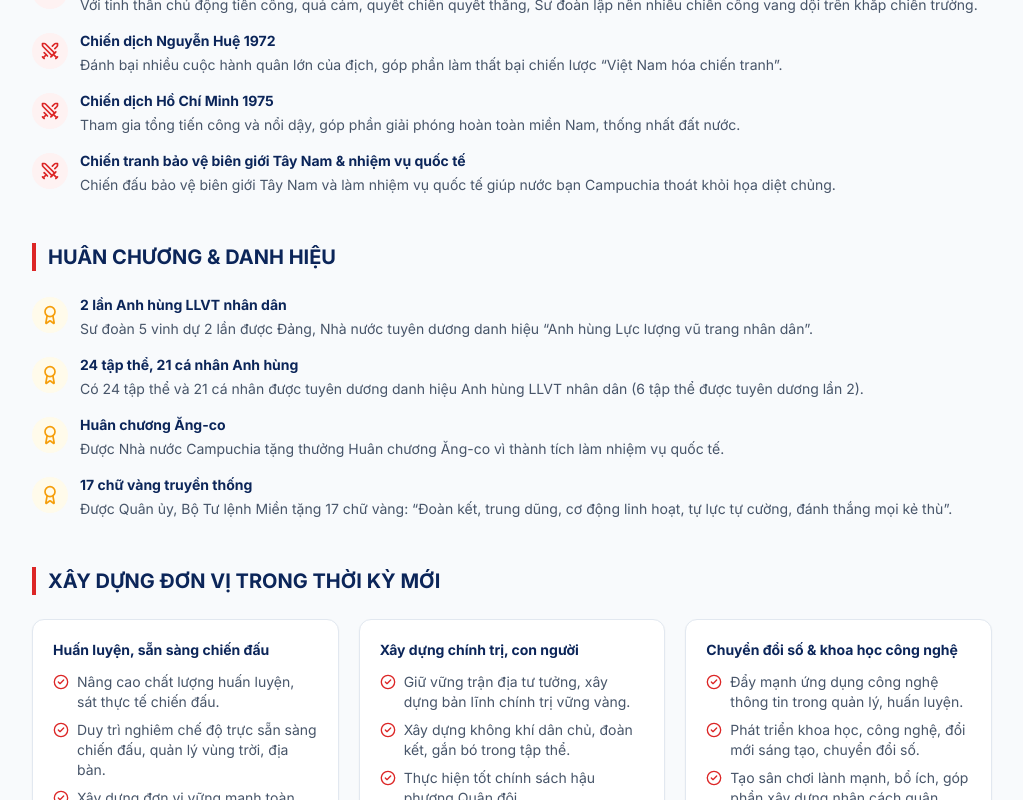
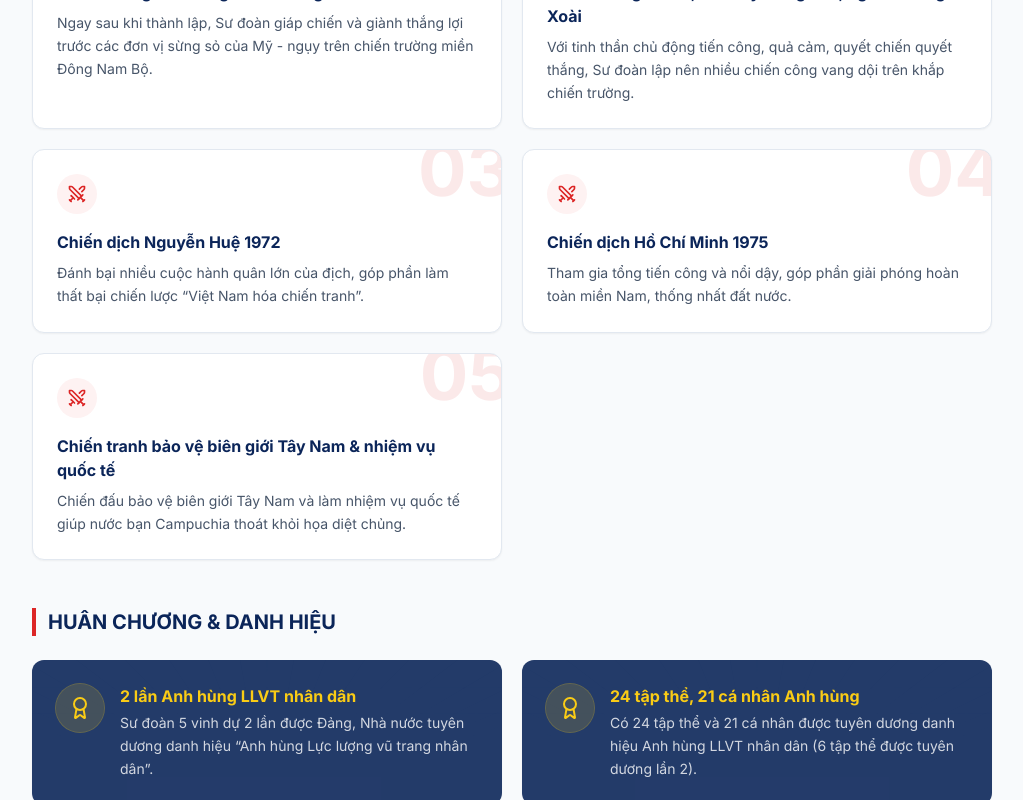
Before and after one commit to helloworld2346/news-cms, a React (Vite) app in the folder frontend/: page /gioi-thieu/lich-su-su-doan-5 in a window 1280 px wide. Shown: the part 2780-3580 px from the top of the page, without its empty margins (128-1151 px from the left). Built offline with nearby package versions, Linux system fonts and the light colour scheme.

Commit message:
feat(about): enhance DivisionHistoryPage layout with improved styling for battles and awards sections

```diff
--- a/frontend/src/features/about/pages/DivisionHistoryPage.tsx
+++ b/frontend/src/features/about/pages/DivisionHistoryPage.tsx
@@ -111,26 +111,43 @@ export default function DivisionHistoryPage() {
           <img
             src={anhHuyChuong}
             alt="Chiến công Sư đoàn 5"
-            className="mt-5 h-96 w-full object-cover shadow-sm md:h-[36rem]"
+            className="h-96 w-full object-cover shadow-sm md:h-[36rem]"
           />
           <figcaption className="mt-2 text-center text-xs italic text-slate-500">
             Thiếu tướng Du Trường Giang thừa ủy quyền của Chủ tịch nước trao
             tặng Huân chương Bảo vệ Tổ quốc hạng Nhì cho Bộ Chỉ huy Sư đoàn 5.
           </figcaption>
         </figure>
-        <ul className="mt-6 space-y-4">
-          {battles.map((b) => (
-            <li key={b.name} className="flex gap-3">
-              <span className="mt-0.5 flex h-9 w-9 shrink-0 items-center justify-center rounded-full bg-red-50 text-accent">
+        <ol className="mt-8 grid grid-cols-1 gap-5 md:grid-cols-2">
+          {battles.map((b, i) => (
+            <li
+              key={b.name}
+              className="group relative overflow-hidden rounded-xl border border-slate-200 bg-white p-6 shadow-sm transition-shadow hover:shadow-md"
+            >
+              {/* số thứ tự lớn mờ ở góc */}
+              <span
+                aria-hidden="true"
+                className="pointer-events-none absolute -right-3 -top-4 text-7xl font-black text-accent/10"
+              >
+                {String(i + 1).padStart(2, "0")}
+              </span>
+              <span className="flex h-10 w-10 items-center justify-center rounded-full bg-red-50 text-accent">
                 <Swords className="h-5 w-5" />
               </span>
-              <div className="min-w-0">
-                <h3 className="text-sm font-bold text-primary">{b.name}</h3>
-                <p className="mt-1 text-sm text-slate-600">{b.desc}</p>
-              </div>
+              <h3 className="mt-4 text-base font-bold text-primary">
+                {b.name}
+              </h3>
+              <p className="mt-2 text-sm leading-relaxed text-slate-600">
+                {b.desc}
+              </p>
+              {/* gạch đỏ dưới đáy hiện khi hover */}
+              <span
+                aria-hidden="true"
+                className="absolute inset-x-0 bottom-0 h-1 origin-left scale-x-0 bg-accent transition-transform group-hover:scale-x-100"
+              />
             </li>
           ))}
-        </ul>
+        </ol>
       </section>
 
       {/* 4. Huân chương, danh hiệu */}
@@ -138,19 +155,34 @@ export default function DivisionHistoryPage() {
         <h2 className="border-l-4 border-accent pl-3 text-xl font-bold uppercase text-primary">
           Huân chương &amp; danh hiệu
         </h2>
-        <ul className="mt-6 space-y-4">
+        <div className="mt-6 grid grid-cols-1 gap-5 sm:grid-cols-2">
           {awards.map((a) => (
-            <li key={a.title} className="flex gap-3">
-              <span className="mt-0.5 flex h-9 w-9 shrink-0 items-center justify-center rounded-full bg-amber-50 text-amber-500">
-                <AwardIcon className="h-5 w-5" />
-              </span>
-              <div className="min-w-0">
-                <h3 className="text-sm font-bold text-primary">{a.title}</h3>
-                <p className="mt-1 text-sm text-slate-600">{a.desc}</p>
+            <div
+              key={a.title}
+              className="relative isolate overflow-hidden rounded-xl bg-primary p-6 text-primary-foreground shadow-sm"
+            >
+              {/* nền lưới mờ tái dùng của hero */}
+              <div
+                aria-hidden="true"
+                className="pointer-events-none absolute inset-0 z-0 bg-cover bg-center opacity-10"
+                style={{ backgroundImage: `url("/backgrounds/hero-grid.svg")` }}
+              />
+              <div className="relative z-10 flex gap-4">
+                <span className="flex h-12 w-12 shrink-0 items-center justify-center rounded-full bg-yellow-400/15 text-yellow-400 ring-1 ring-yellow-400/30">
+                  <AwardIcon className="h-6 w-6" />
+                </span>
+                <div className="min-w-0">
+                  <h3 className="text-base font-bold text-yellow-400">
+                    {a.title}
+                  </h3>
+                  <p className="mt-1 text-sm leading-relaxed text-primary-foreground/80">
+                    {a.desc}
+                  </p>
+                </div>
               </div>
-            </li>
+            </div>
           ))}
-        </ul>
+        </div>
       </section>
 
       {/* 5. Xây dựng đơn vị thời kỳ mới */}
@@ -186,7 +218,7 @@ export default function DivisionHistoryPage() {
           thành với Đảng, với Tổ quốc và nhân dân; đoàn kết một lòng, chủ động
           sáng tạo, tự lực tự cường, tô thắm thêm truyền thống vẻ vang, xứng
           đáng là bức tường thành vững chắc của khu vực phòng thủ miền Đông Nam
-          Bộ.
+          Bộ, là điểm tựa tin cậy của Đảng, Nhà nước và nhân dân.
         </p>
         <p className="mt-4 text-center text-base font-semibold italic text-primary">
           “Đoàn kết trung dũng, cơ động linh hoạt, tự lực tự cường, đánh thắng
```
